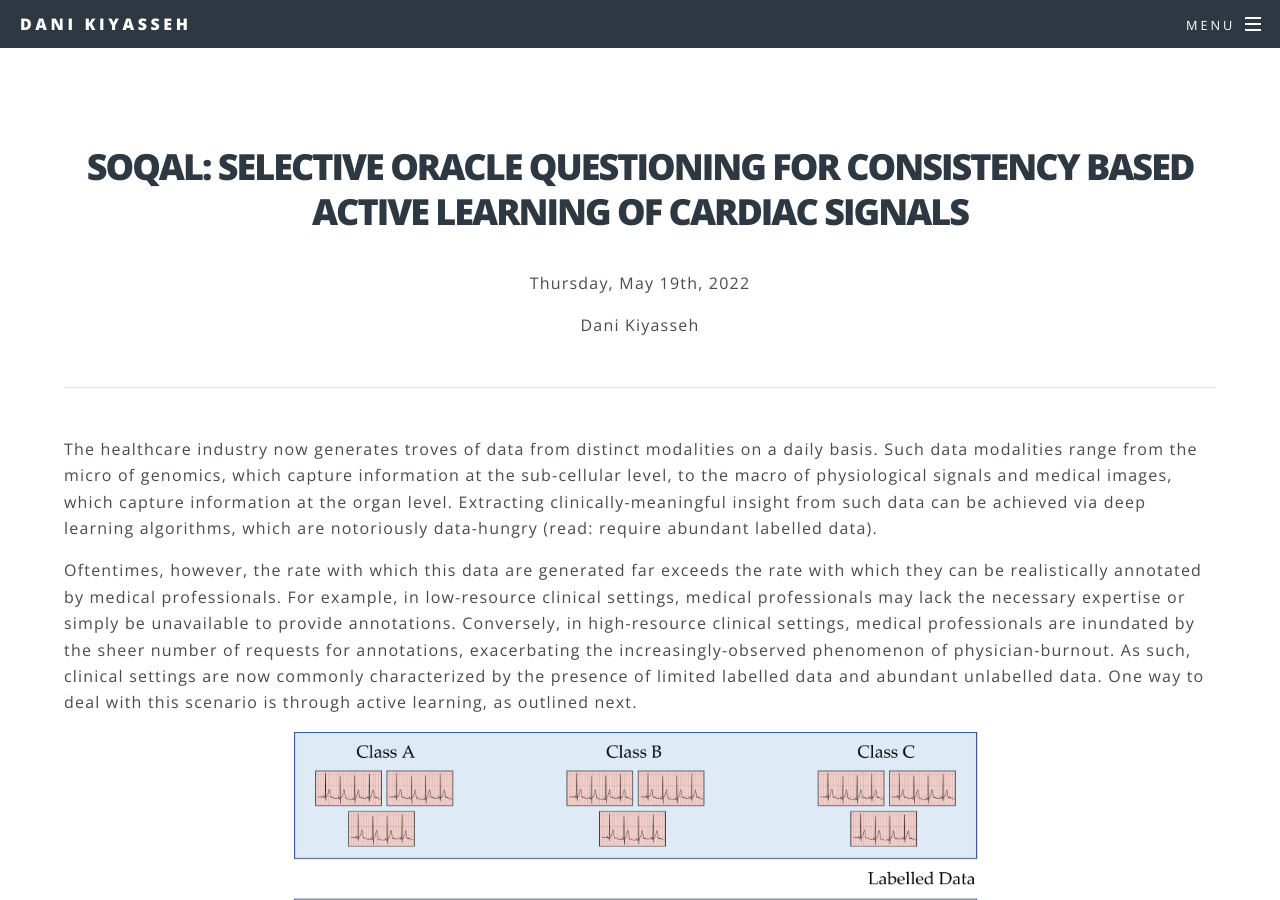
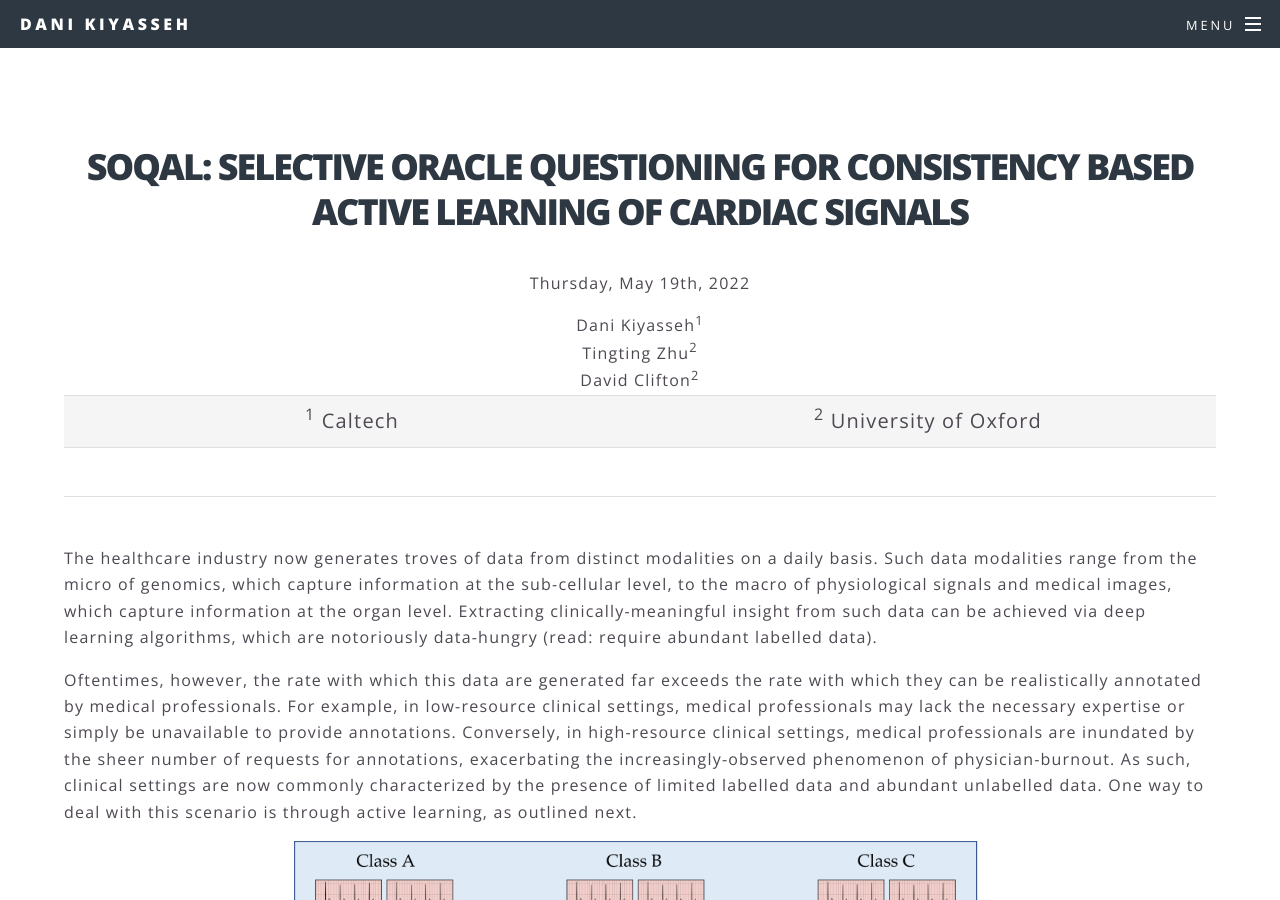
Before and after one commit to danikiyasseh/danikiyasseh.github.io, a Jekyll site: the page blogs/SoQal/index.html, which Jekyll copies as it is, in a window 1280 px wide and 900 px high. Built offline with Jekyll 4.4.1, drawn with Linux system fonts in a browser that asks for light colours; a style sheet for code colours, icons or effects is not loaded.

Commit message:
Update index.html

```diff
--- a/blogs/SoQal/index.html
+++ b/blogs/SoQal/index.html
@@ -103,11 +103,37 @@
 			</center>
 			</p>
 
-			<p>
+			<div>
+				<center>
+				    <div class="author-row">
+					<div class="col-3 text-center"><a href="">Dani Kiyasseh</a><sup>1</sup></div>
+					<div class="col-3 text-center"><a href="">Tingting Zhu</a><sup>2</sup></div>
+					<div class="col-3 text-center"><a href="">David Clifton</a><sup>2</sup></div>
+				    </div>
+
+				    <center>
+					<table align=center width=500px>
+					    <tr>
+						<td align=center width=200px>
+						    <center>
+							<span style="font-size:20px"><sup>1</sup> Caltech</span>
+						    </center>
+						</td>
+						<td align=center width=200px>
+						    <center>
+							<span style="font-size:20px"><sup>2</sup> University of Oxford</span>
+						    </center>
+						</td>
+					    </tr>
+					</table>
+				    </center>
+			</div>
+
+<!-- 			<p>
 			<center>
 				Dani Kiyasseh
 			</center>
-			</p>
+			</p> -->
 			<hr>
 
 		<p>
```
